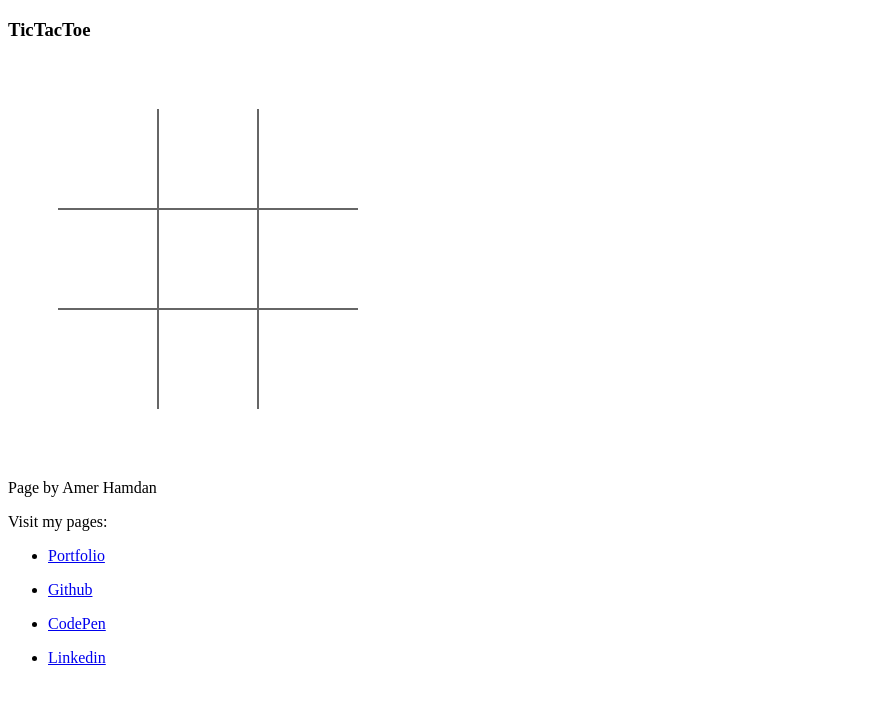
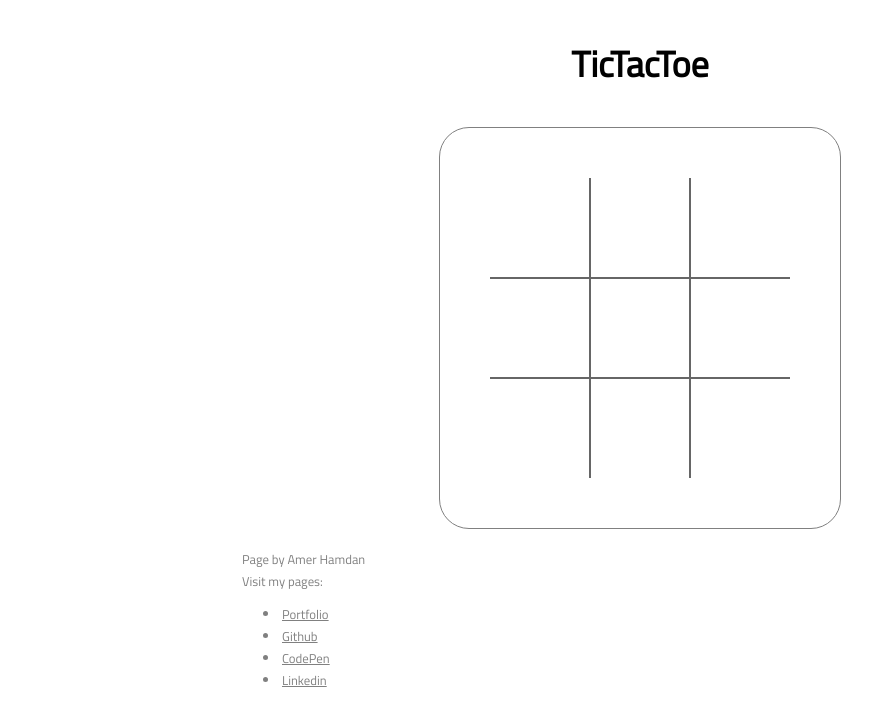
Before and after one commit to amashamdan/tic, a plain HTML site: page index.html in a window 1280 px wide. Shown: the whole page, without its empty margins (0-896 px from the left). Drawn offline with Linux system fonts and the light colour scheme.

Commit message:
Style: Styled the page.
The page is now styled. Google fonts used.

```diff
--- a/css/main.css
+++ b/css/main.css
@@ -0,0 +1,42 @@
+body {
+	font-family: 'Titillium Web', sans-serif;
+}
+
+.container {
+	width: 100%;
+	max-width: 800px;
+	margin: 0 auto;
+}
+
+.header {
+	text-align: center;
+	font-size: 1.5em;
+}
+
+.game {
+	display: flex;
+	align-items: center;
+}
+
+#grid {
+	border: 1px solid gray;
+	border-radius: 30px;
+	margin: 0 auto;
+}
+
+.footer {
+	margin-top: 20px;
+}
+
+.author {
+	font-size: 0.8em;
+	color: gray;
+}
+
+.author p {
+	margin: 2px;
+}
+
+.author a {
+	color: gray;
+}
--- a/index.html
+++ b/index.html
@@ -4,6 +4,7 @@
 	<title>TicTacToe</title>
 	<meta charset="UTF-8">
 	<link rel="stylesheet" href="css/main.css">
+	<link href='https://fonts.googleapis.com/css?family=Titillium+Web' rel='stylesheet' type='text/css'>
 	<script src="js/jquery.min.js"></script>
 	<script src="js/script.js"></script>
 </head>
```
